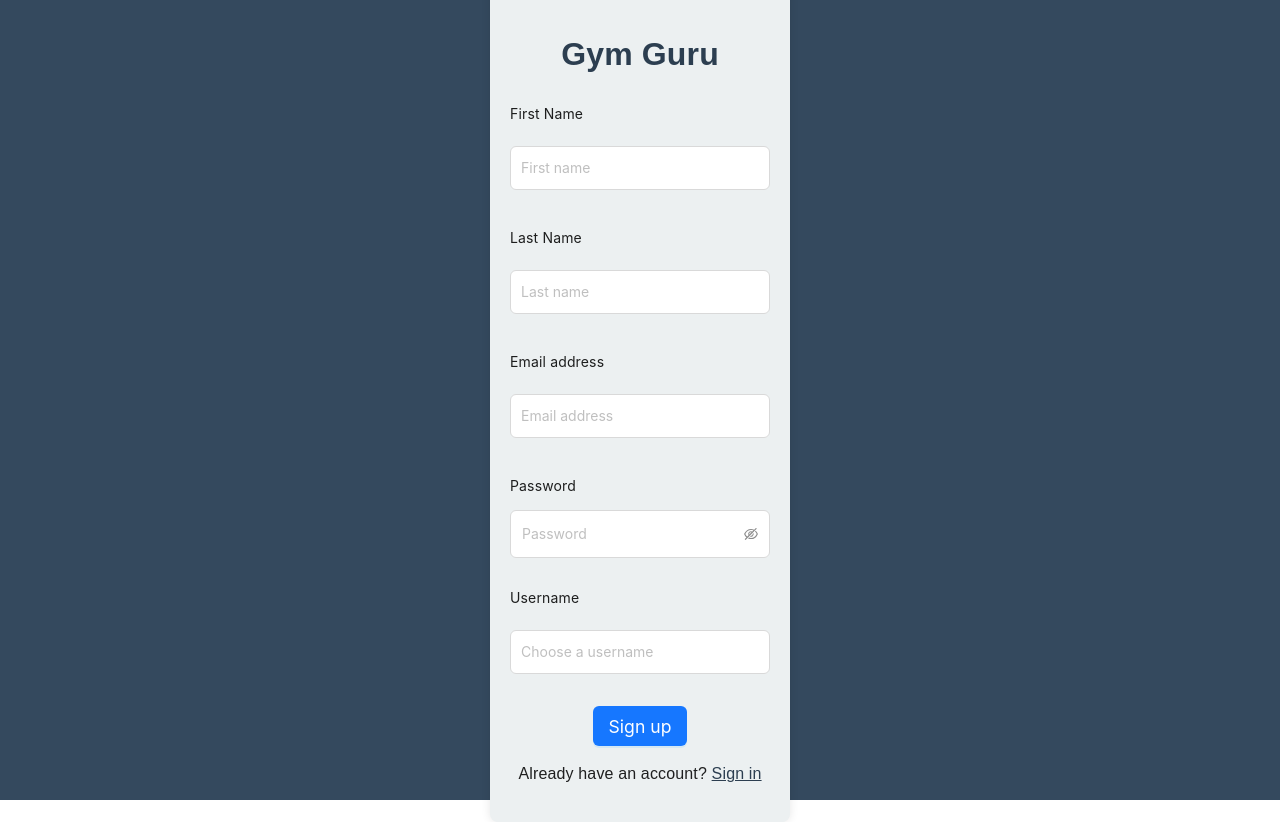
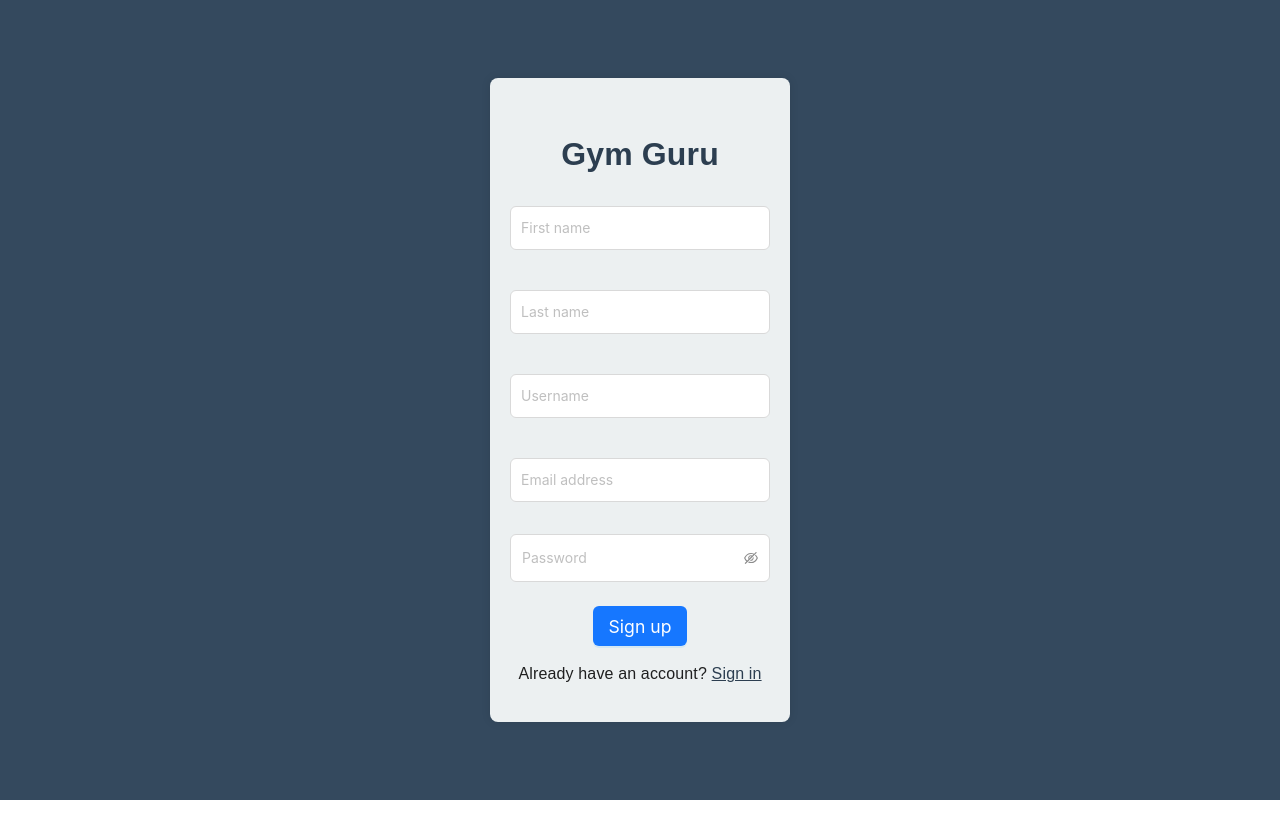
Before and after one commit to aaron3993/gym-guru, a React (Create React App) app: page /register in a window 1280 px wide. After the commit the page ends 800 px from the top, so only its background shows below. Built offline with nearby package versions, Linux system fonts and the light colour scheme; no server answers.

Commit message:
removed labels on register and login pages

```diff
--- a/src/App.js
+++ b/src/App.js
@@ -10,8 +10,6 @@ import Login from "./pages/Login/Login";
 import Register from "./pages/Register/Register";
 import PrivateRoute from "./components/PrivateRoute";
 import Navbar from "./components/Navbar/Navbar";
-import WorkoutList from "./pages/WorkoutsPage/WorkoutList/WorkoutList";
-import ExercisesPage from "./pages/ExercisesPage/ExercisesPage";
 import { ThemeProvider, createTheme } from "@mui/material/styles";
 import CssBaseline from "@mui/material/CssBaseline";
 import LoadingSpinner from "./components/LoadingSpinner";
--- a/src/pages/Login/Login.js
+++ b/src/pages/Login/Login.js
@@ -73,7 +73,6 @@ const Login = () => {
             )}
             <Form onFinish={onLogin}>
               <Form.Item
-                label="Email address"
                 name="email"
                 rules={[
                   {
@@ -91,7 +90,6 @@ const Login = () => {
               </Form.Item>
 
               <Form.Item
-                label="Password"
                 name="password"
                 rules={[{ message: "Please enter your password" }]}
                 labelCol={{ span: 24 }}
--- a/src/pages/Register/Register.js
+++ b/src/pages/Register/Register.js
@@ -57,7 +57,6 @@ const Register = () => {
             )}
             <Form onFinish={onSubmit}>
               <Form.Item
-                label="First Name"
                 name="firstName"
                 rules={[{ message: "Please enter your first name" }]}
                 labelCol={{ span: 24 }}
@@ -72,7 +71,6 @@ const Register = () => {
               </Form.Item>
 
               <Form.Item
-                label="Last Name"
                 name="lastName"
                 rules={[{ message: "Please enter your last name" }]}
                 labelCol={{ span: 24 }}
@@ -87,7 +85,20 @@ const Register = () => {
               </Form.Item>
 
               <Form.Item
-                label="Email address"
+                name="username"
+                rules={[{ message: "Please choose a username" }]}
+                labelCol={{ span: 24 }}
+                wrapperCol={{ span: 24 }}
+              >
+                <Input
+                  type="text"
+                  value={username}
+                  onChange={(e) => setUsername(e.target.value)}
+                  placeholder="Username"
+                />
+              </Form.Item>
+
+              <Form.Item
                 name="email"
                 rules={[
                   {
@@ -110,7 +121,6 @@ const Register = () => {
               </Form.Item>
 
               <Form.Item
-                label="Password"
                 name="password"
                 rules={[{ message: "Please enter your password" }]}
                 labelCol={{ span: 24 }}
@@ -120,21 +130,6 @@ const Register = () => {
                   value={password}
                   onChange={(e) => setPassword(e.target.value)}
                   placeholder="Password"
-                />
-              </Form.Item>
-
-              <Form.Item
-                label="Username"
-                name="username"
-                rules={[{ message: "Please choose a username" }]}
-                labelCol={{ span: 24 }}
-                wrapperCol={{ span: 24 }}
-              >
-                <Input
-                  type="text"
-                  value={username}
-                  onChange={(e) => setUsername(e.target.value)}
-                  placeholder="Choose a username"
                 />
               </Form.Item>
 
```
